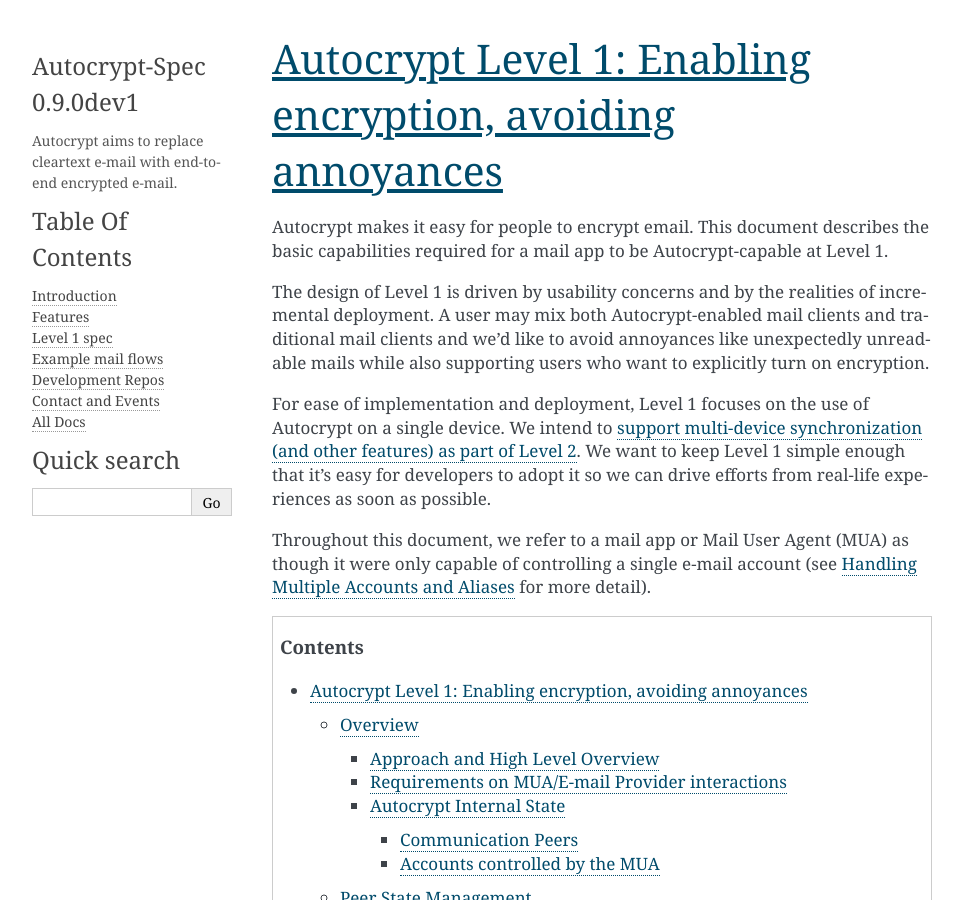
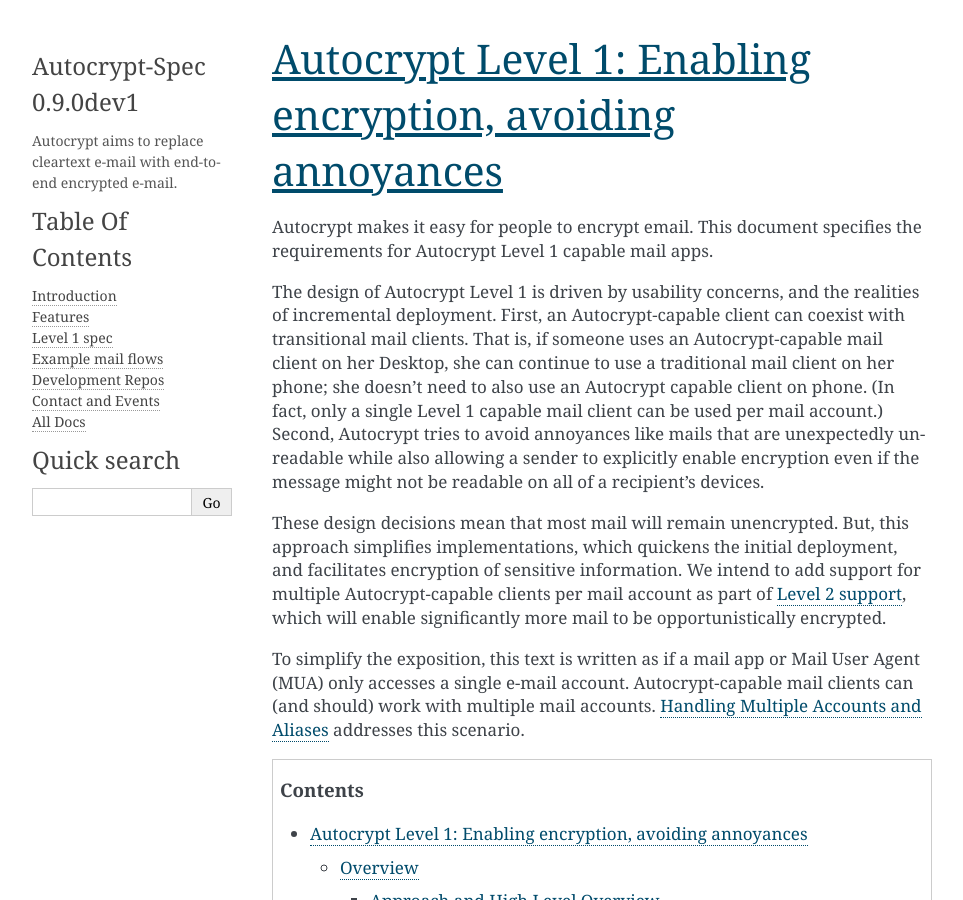
Before and after one commit to autocrypt/autocrypt, a Sphinx documentation site: the page built from doc/level1.rst, in a window 1280 px wide and 900 px high. Shown: the whole window, without its empty margins (148-1111 px from the left). Built offline with Sphinx 7.4.7, drawn with Linux system fonts in a browser that asks for light colours.

Commit message:
Copy edit introductory text.

```diff
--- a/doc/level1.rst
+++ b/doc/level1.rst
@@ -2,25 +2,32 @@ Autocrypt Level 1: Enabling encryption, avoiding annoyances
 ===========================================================
 
 Autocrypt makes it easy for people to encrypt email.  This document
-describes the basic capabilities required for a mail app to be
-Autocrypt-capable at Level 1.
+specifies the requirements for Autocrypt Level 1 capable mail apps.
 
-The design of Level 1 is driven by usability concerns and by the
-realities of incremental deployment. A user may mix both
-Autocrypt-enabled mail clients and traditional mail clients and we'd
-like to avoid annoyances like unexpectedly unreadable mails while also
-supporting users who want to explicitly turn on encryption.
+The design of Autocrypt Level 1 is driven by usability concerns, and
+the realities of incremental deployment.  First, an Autocrypt-capable
+client can coexist with transitional mail clients.  That is, if
+someone uses an Autocrypt-capable mail client on her Desktop, she can
+continue to use a traditional mail client on her phone; she doesn't
+need to also use an Autocrypt capable client on phone.  (In fact, only
+a single Level 1 capable mail client can be used per mail account.)
+Second, Autocrypt tries to avoid annoyances like mails that are
+unexpectedly unreadable while also allowing a sender to explicitly
+enable encryption even if the message might not be readable on all of
+a recipient's devices.
 
-For ease of implementation and deployment, Level 1 focuses on the use
-of Autocrypt on a single device.  We intend to :doc:`support
-multi-device synchronization (and other features) as part of Level
-2<next-steps>`.  We want to keep Level 1 simple enough that it's easy
-for developers to adopt it so we can drive efforts from real-life
-experiences as soon as possible.
+These design decisions mean that most mail will remain unencrypted.
+But, this approach simplifies implementations, which quickens the
+initial deployment, and facilitates encryption of sensitive
+information.  We intend to add support for multiple Autocrypt-capable
+clients per mail account as part of :doc:`Level 2
+support<next-steps>`, which will enable significantly more mail to be
+opportunistically encrypted.
 
-Throughout this document, we refer to a mail app or Mail User Agent (MUA)
-as though it were only capable of controlling a single e-mail account
-(see :ref:`multiaccounts` for more detail).
+To simplify the exposition, this text is written as if a mail app or
+Mail User Agent (MUA) only accesses a single e-mail account.
+Autocrypt-capable mail clients can (and should) work with multiple
+mail accounts.  :ref:`multiaccounts` addresses this scenario.
 
 .. contents::
 
```
